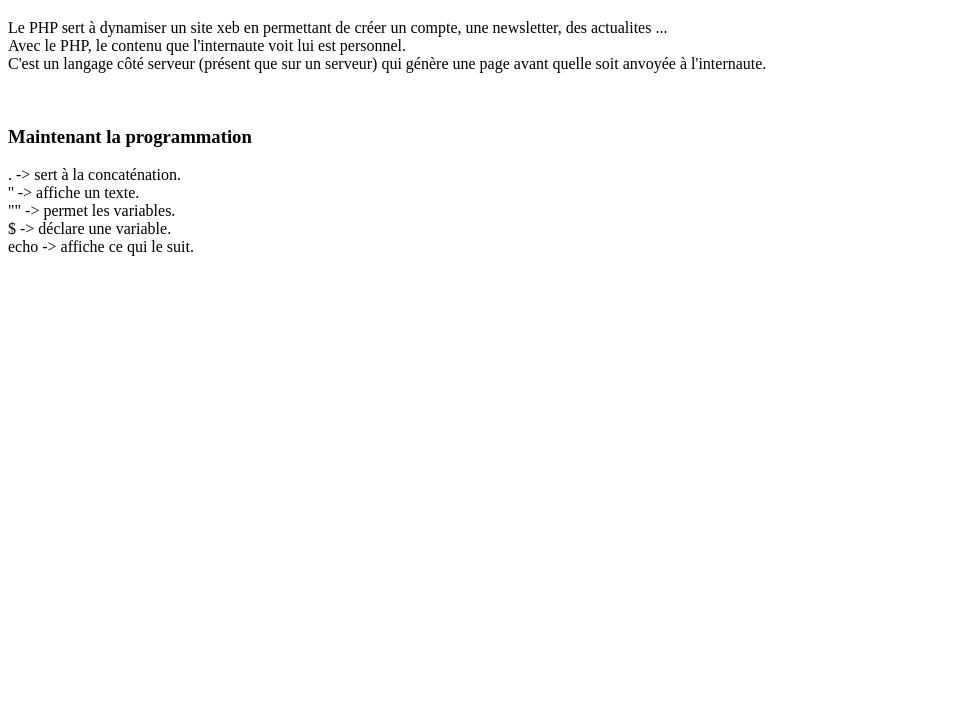
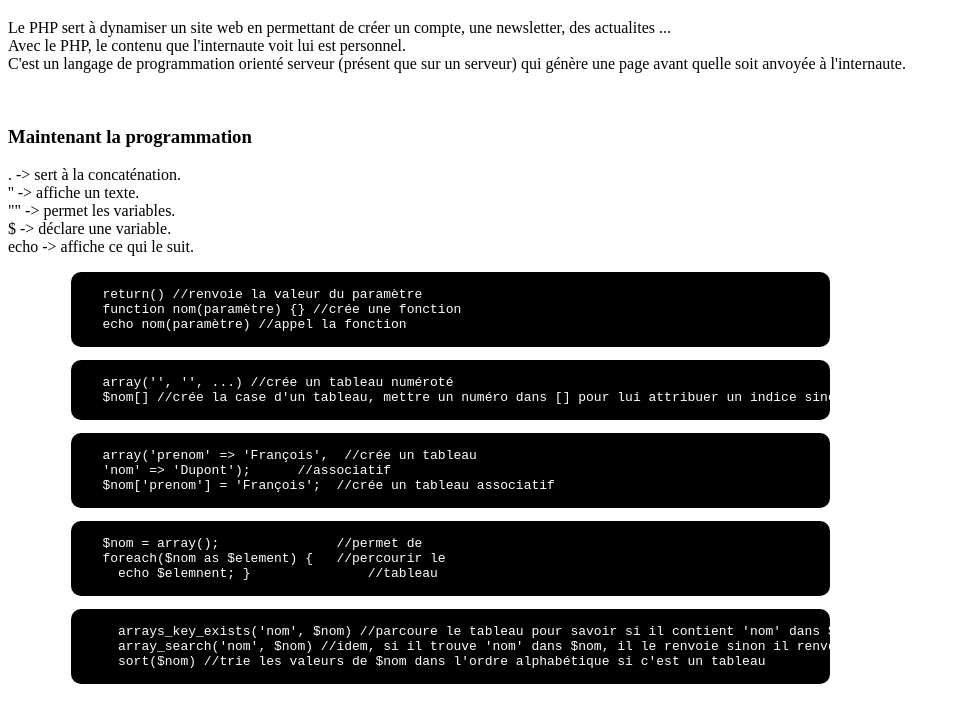
Before and after one commit to MaximeDEFRETIN/Memento, a plain HTML site: page PHP.html in a window 1280 px wide. Shown: the part 61-784 px from the top of the page, without its empty margins (0-960 px from the left). Drawn offline with Linux system fonts and the light colour scheme.

Commit message:
Memento version 2

```diff
--- a/PHP.html
+++ b/PHP.html
@@ -2,13 +2,14 @@
 <html>
 <head>
   <meta charset="utf-8">
+  <link rel="stylesheet" href="assets/css/style.css">
   <title>PHP</title>
 </head>
 <body>
   <h1>Le PHP</h1>
-  <p>Le PHP sert à dynamiser un site xeb en permettant de créer un compte, une newsletter, des actualites ...<br />
+  <p>Le PHP sert à dynamiser un site web en permettant de créer un compte, une newsletter, des actualites ...<br />
     Avec le PHP, le contenu que l'internaute voit lui est personnel.<br />
-    C'est un langage côté serveur (présent que sur un serveur) qui génère une page avant quelle soit anvoyée à l'internaute.
+    C'est un langage de programmation orienté serveur (présent que sur un serveur) qui génère une page avant quelle soit anvoyée à l'internaute.
   </p><br />
   <h3>Maintenant la programmation</h3>
   <p>. -> sert à la concaténation.<br />
@@ -17,5 +18,29 @@
     $ -> déclare une variable.<br />
     echo -> affiche ce qui le suit.
   </p>
-</body>
-</html>
+  <pre><code>
+    return() //renvoie la valeur du paramètre
+    function nom(paramètre) {} //crée une fonction
+    echo nom(paramètre) //appel la fonction
+  </code></pre>
+  <pre><code>
+    array('', '', ...) //crée un tableau numéroté
+    $nom[] //crée la case d'un tableau, mettre un numéro dans [] pour lui attribuer un indice sinon c'est numéroté automatquement
+  </code></pre>
+  <pre><code>
+    array('prenom' => 'François',  //crée un tableau
+    'nom' => 'Dupont');      //associatif
+    $nom['prenom'] = 'François';  //crée un tableau associatif
+  </code></pre>
+  <pre><code>
+    $nom = array();               //permet de
+    foreach($nom as $element) {   //percourir le
+      echo $elemnent; }               //tableau
+    </code></pre>
+    <pre><code>
+      arrays_key_exists('nom', $nom) //parcoure le tableau pour savoir si il contient 'nom' dans $nom
+      array_search('nom', $nom) //idem, si il trouve 'nom' dans $nom, il le renvoie sinon il renvoie false
+      sort($nom) //trie les valeurs de $nom dans l'ordre alphabétique si c'est un tableau
+    </code></pre>
+  </body>
+  </html>
--- a/assets/css/style.css
+++ b/assets/css/style.css
@@ -7,3 +7,8 @@ dt { color:red;
 
  dd { color:green;
       text-align:justify; }
+
+pre { background-color:black; color:white;
+      border-radius: 10px;
+      width: 60%;
+      margin-left: 5%; }
```
Also changed, not shown: index.html (+6 -6 lines), javascript.html (added, +11 -0 lines), sql.html (added, +11 -0 lines), infos.html (renamed from Infos.html).
